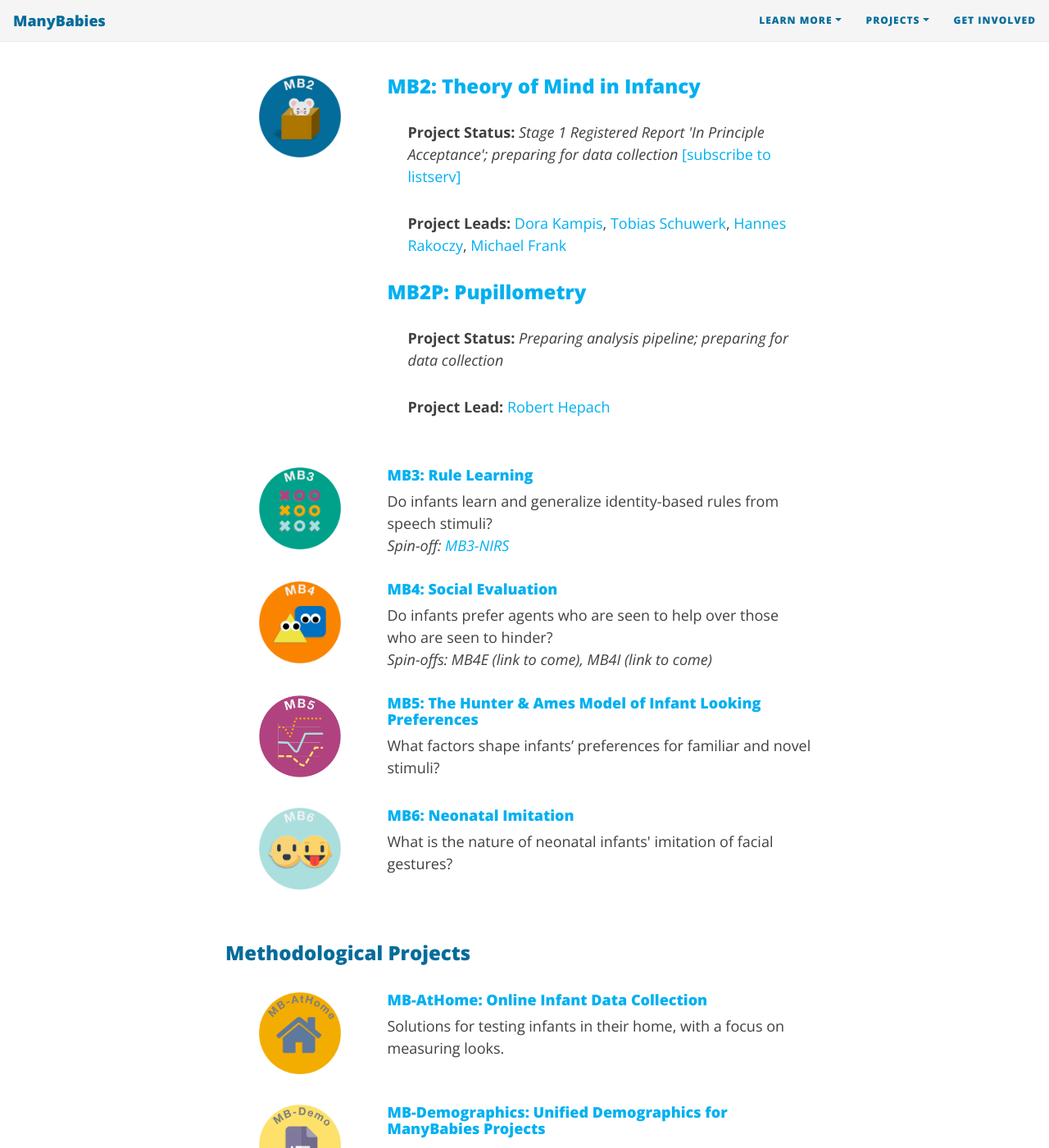
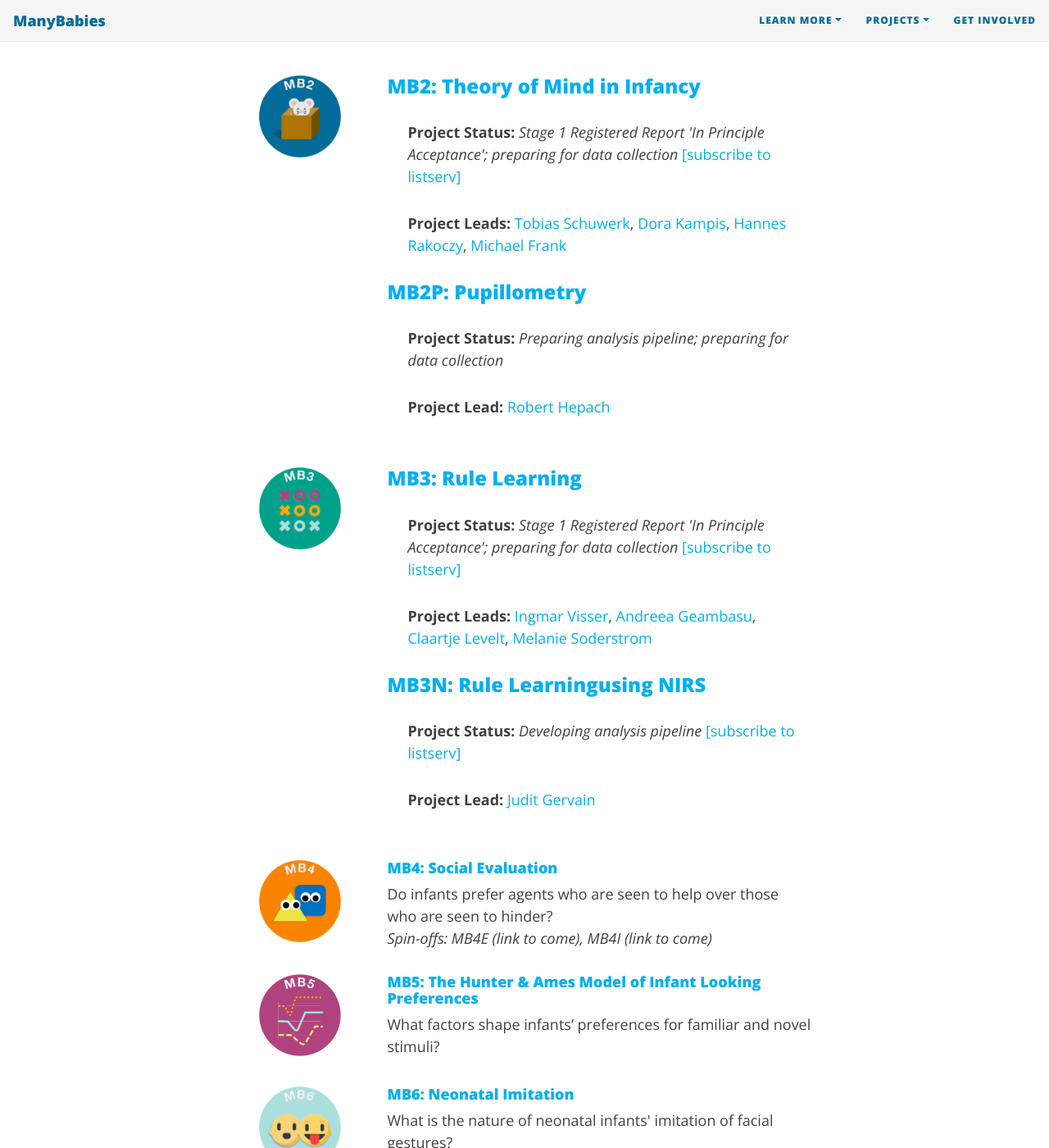
Before and after one commit to manybabies/manybabies.github.io, a Jekyll site: the page built from get_involved_temp.md, in a window 1280 px wide and 1400 px high, scrolled down 2208 px. Shown: the whole window at 82% size. Built offline with Jekyll 4.4.1, drawn with Linux system fonts in a browser that asks for light colours; nearby versions of some CDN libraries; some web fonts are replaced.

Commit message:
Update get_involved_temp.md

```diff
--- a/get_involved_temp.md
+++ b/get_involved_temp.md
@@ -81,8 +81,8 @@ Please **fill in the form at the bottom of this page** to indicate your interest
       <div class="col-sm-9">
         <h3><a href="{{site.baseurl}}{% link MB2.md %}">MB2: Theory of Mind in Infancy</a></h3>
         <p style="padding-left: 25px"><b>Project Status:</b> <i>Stage 1 Registered Report 'In Principle Acceptance'; preparing for data collection</i> <a href="https://mailman.stanford.edu/mailman/listinfo/manybabies2">[subscribe to listserv]</a></p>
-        <p style="padding-left: 25px"><b>Project Leads:</b> <a href="mailto:dk@psy.ku.dk">Dora Kampis</a>, <a href="mailto:mailto:Tobias.Schuwerk@psy.lmu.de">Tobias Schuwerk</a>,
-          <a href="mailto:mailto:hrakocz@uni-goettingen.de">Hannes Rakoczy</a>, <a href="mailto:mcfrank@stanford.edu">Michael Frank</a></p>
+        <p style="padding-left: 25px"><b>Project Leads:</b> <a href="mailto:Tobias.Schuwerk@psy.lmu.de">Tobias Schuwerk</a>, <a href="mailto:dk@psy.ku.dk">Dora Kampis</a>,
+          <a href="mailto:hrakocz@uni-goettingen.de">Hannes Rakoczy</a>, <a href="mailto:mcfrank@stanford.edu">Michael Frank</a></p>
         <h3><a href="{{site.baseurl}}{% link MB2.md %}">MB2P: Pupillometry</a></h3>
         <p style="padding-left: 25px"><b>Project Status:</b> <i>Preparing analysis pipeline; preparing for data collection</i></p>
         <p style="padding-left: 25px"><b>Project Lead:</b> <a href="mailto:robert.hepach@psy.ox.ac.uk">Robert Hepach</a></p>
@@ -96,10 +96,13 @@ Please **fill in the form at the bottom of this page** to indicate your interest
         <a href="{{site.baseurl}}{% link MB3.md %}" class="image"><img src="/assets/img/MB3_logo.png" alt="MB3 logo" width="100" height="100"></a>
       </div>
       <div class="col-sm-9">
-        <h4><a href="{{site.baseurl}}{% link MB3.md %}">MB3: Rule Learning</a></h4>
-        Do infants learn and generalize identity-based rules from speech stimuli?
-        <br>
-        <i>Spin-off: <a href="{{site.baseurl}}{% link MB3N.md %}">MB3-NIRS</a></i>
+        <h3><a href="{{site.baseurl}}{% link MB3.md %}">MB3: Rule Learning</a></h3>
+        <p style="padding-left: 25px"><b>Project Status:</b> <i>Stage 1 Registered Report 'In Principle Acceptance'; preparing for data collection</i> <a href="https://mailman.stanford.edu/mailman/listinfo/manybabies3">[subscribe to listserv]</a></p>
+        <p style="padding-left: 25px"><b>Project Leads:</b> <a href="mailto:i.visser@uva.nl">Ingmar Visser</a>, <a href="mailto:a.geambasu@hum.leidenuniv.nl">Andreea Geambasu</a>,
+          <a href="mailto:c.c.levelt@hum.leidenuniv.nl">Claartje Levelt</a>, <a href="mailto:M_Soderstrom@umanitoba.ca">Melanie Soderstrom</a></p>
+        <h3><a href="{{site.baseurl}}{% link MB3N.md %}">MB3N: Rule Learningusing NIRS</a></h3>
+        <p style="padding-left: 25px"><b>Project Status:</b> <i>Developing analysis pipeline</i> <a href="https://groups.google.com/g/mb3nirs">[subscribe to listserv]</a></p>
+        <p style="padding-left: 25px"><b>Project Lead:</b> <a href="mailto:judit.gervain@parisdescartes.fr">Judit Gervain</a></p>
       </div>
     </div>
     <div class="col-sm-12">
```
